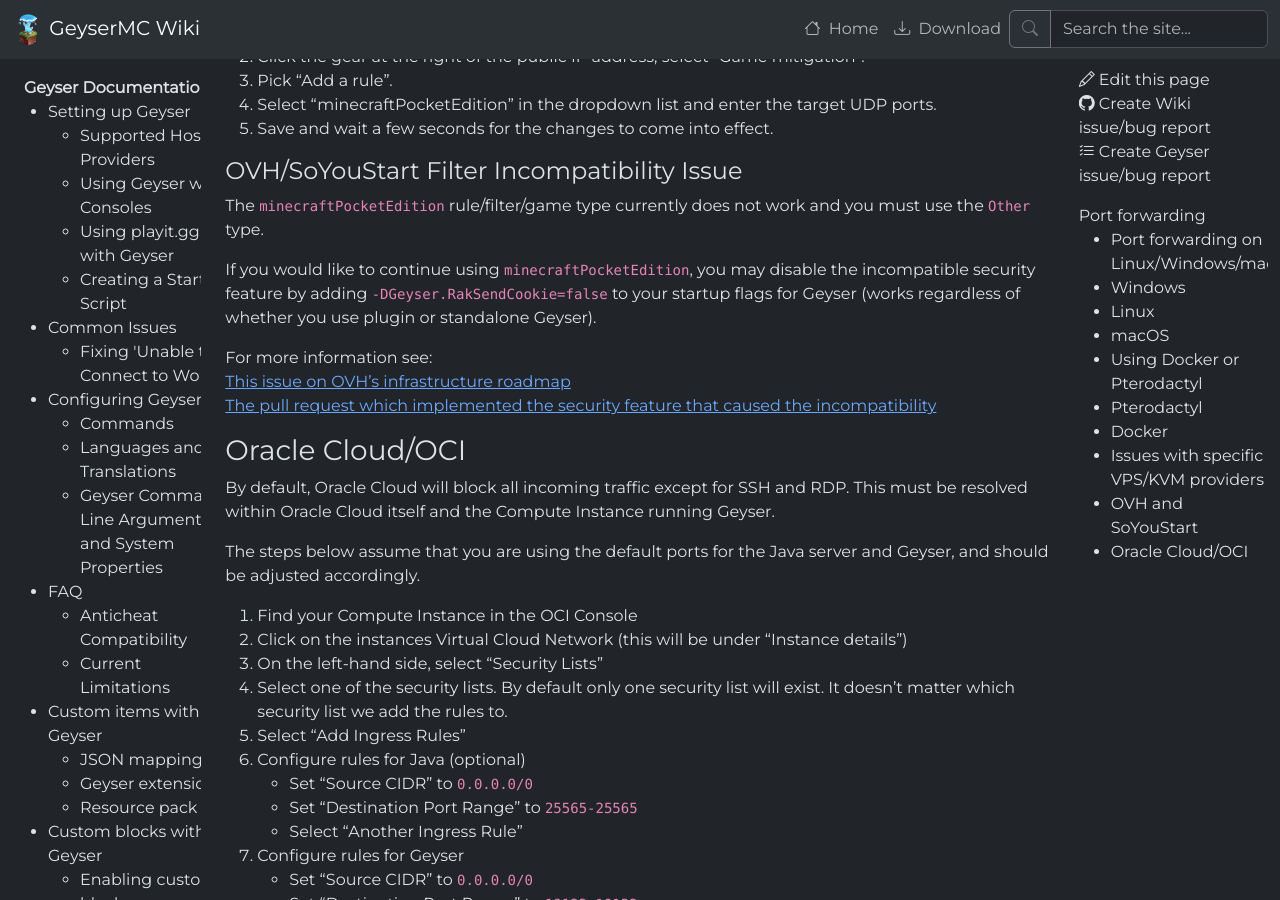
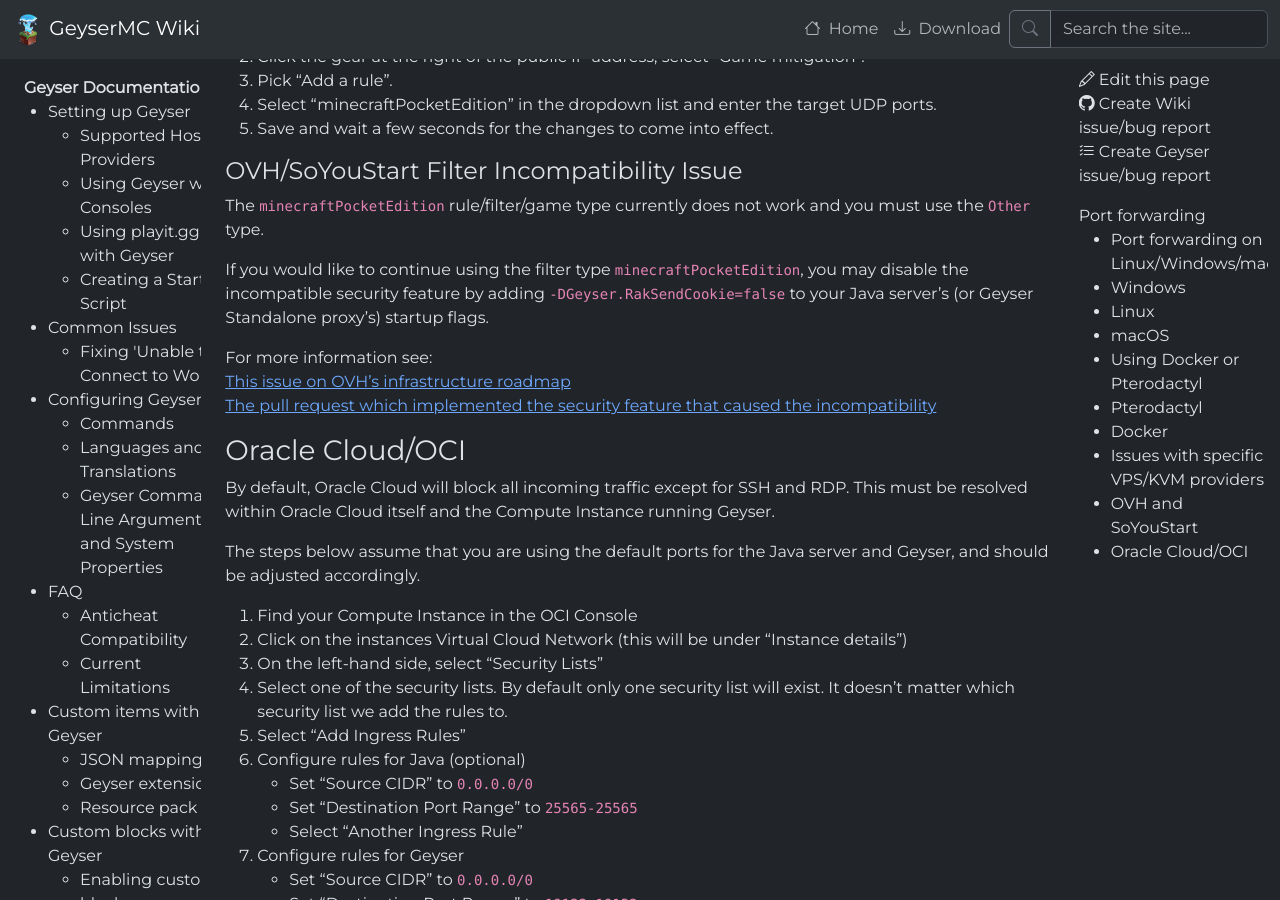
Before and after one commit to GeyserMC/GeyserWiki, a Jekyll site: the page built from _docs/geyser/port-forwarding.md, in a window 1280 px wide and 900 px high, scrolled down 3886 px. Built offline with Jekyll 4.4.1, drawn with Linux system fonts in a browser that asks for light colours.

Commit message:
improve clarity of fixes
Co-authored-by: chris <github@onechris.mozmail.com>

```diff
--- a/_docs/geyser/port-forwarding.md
+++ b/_docs/geyser/port-forwarding.md
@@ -136,7 +136,7 @@
 #### OVH/SoYouStart Filter Incompatibility Issue
 The `minecraftPocketEdition` rule/filter/game type currently does not work and you must use the `Other` type.
 
-If you would like to continue using `minecraftPocketEdition`, you may disable the incompatible security feature by adding `-DGeyser.RakSendCookie=false` to your startup flags for Geyser (works regardless of whether you use plugin or standalone Geyser).
+If you would like to continue using the filter type `minecraftPocketEdition`, you may disable the incompatible security feature by adding `-DGeyser.RakSendCookie=false` to your Java server's (or Geyser Standalone proxy's) startup flags.
 
 For more information see:
     [This issue on OVH's infrastructure roadmap](https://github.com/ovh/infrastructure-roadmap/issues/186)
```
